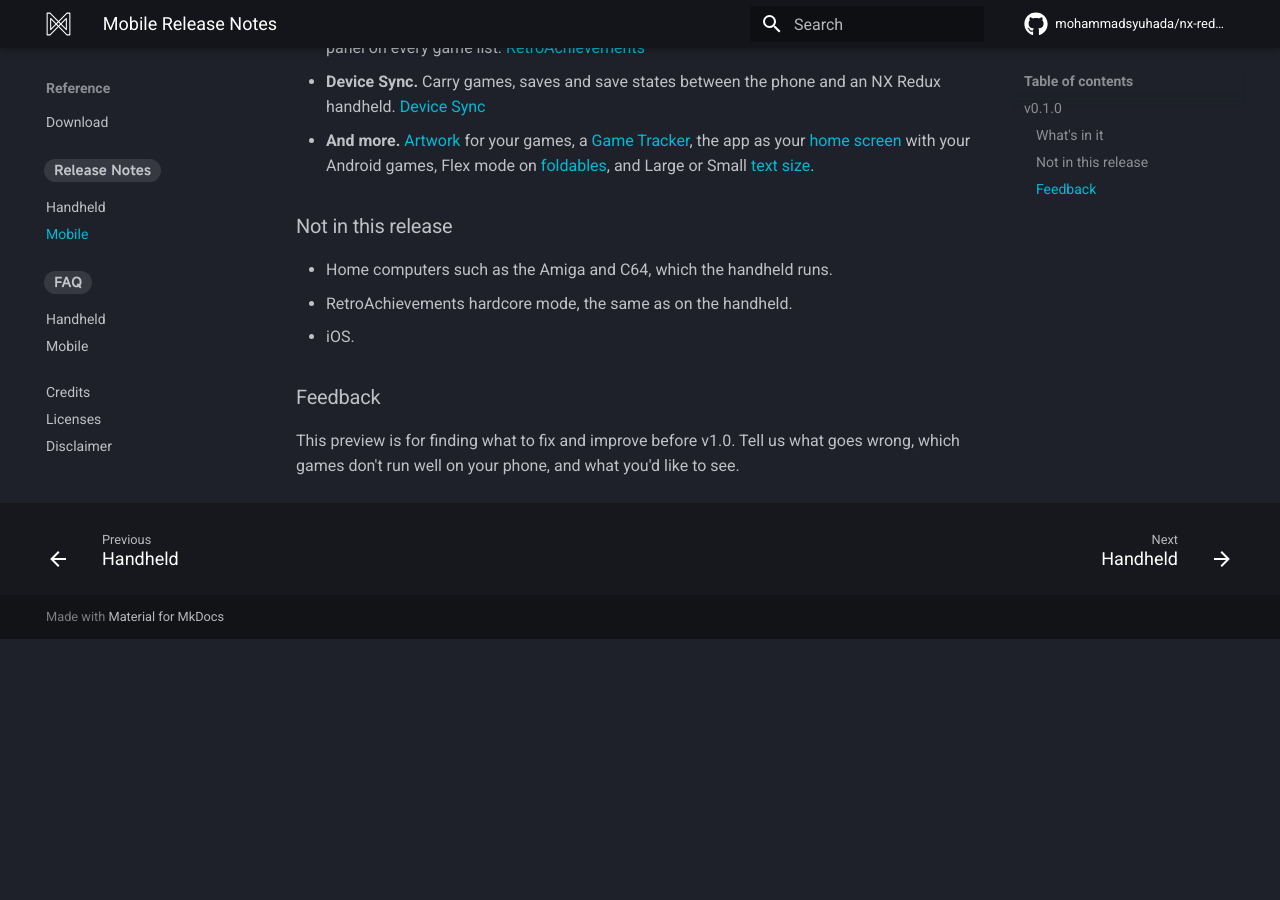
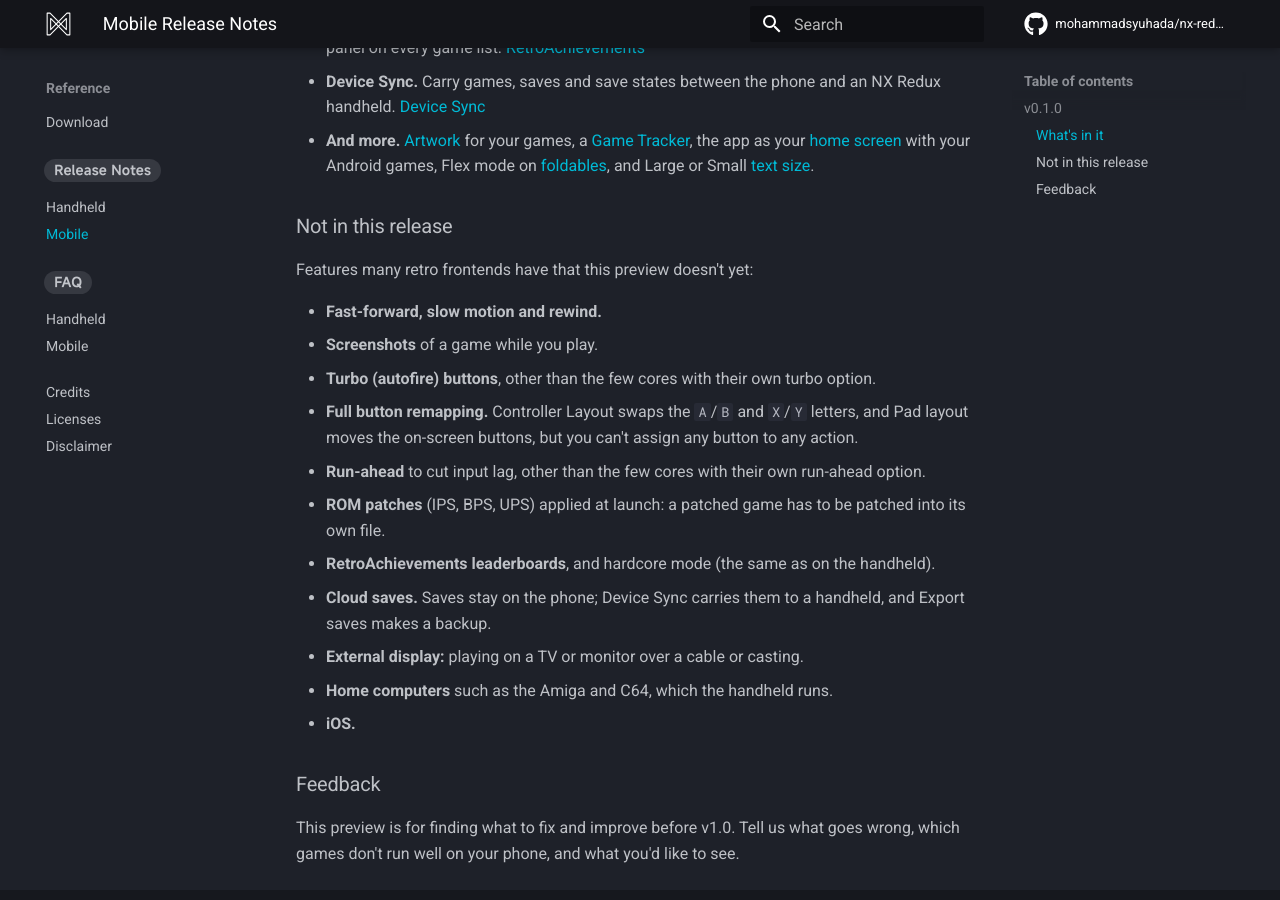
Before and after one commit to mohammadsyuhada/nx-redux-docs, an MkDocs documentation site: the page built from docs/reference/release-notes/mobile.md, in a window 1280 px wide and 900 px high, scrolled down 1115 px. Built offline with MkDocs 1.6.1 and Material for MkDocs 9.7.7, drawn with Linux system fonts in a browser that asks for light colours; comment, search, counter and statistics services are not loaded; before the commit the page ends 1754 px from its top, so only the background shows below that.

Commit message:
release notes(mobile): v0.1.0's missing features, listed

```diff
--- a/docs/reference/release-notes/mobile.md
+++ b/docs/reference/release-notes/mobile.md
@@ -60,9 +60,26 @@
 
 ### Not in this release
 
-- Home computers such as the Amiga and C64, which the handheld runs.
-- RetroAchievements hardcore mode, the same as on the handheld.
-- iOS.
+Features many retro frontends have that this preview doesn't yet:
+
+- **Fast-forward, slow motion and rewind.**
+- **Screenshots** of a game while you play.
+- **Turbo (autofire) buttons**, other than the few cores with their own
+  turbo option.
+- **Full button remapping.** Controller Layout swaps the `A`/`B` and `X`/`Y`
+  letters, and Pad layout moves the on-screen buttons, but you can't assign
+  any button to any action.
+- **Run-ahead** to cut input lag, other than the few cores with their own
+  run-ahead option.
+- **ROM patches** (IPS, BPS, UPS) applied at launch: a patched game has to be
+  patched into its own file.
+- **RetroAchievements leaderboards**, and hardcore mode (the same as on the
+  handheld).
+- **Cloud saves.** Saves stay on the phone; Device Sync carries them to a
+  handheld, and Export saves makes a backup.
+- **External display:** playing on a TV or monitor over a cable or casting.
+- **Home computers** such as the Amiga and C64, which the handheld runs.
+- **iOS.**
 
 ### Feedback
 
```
